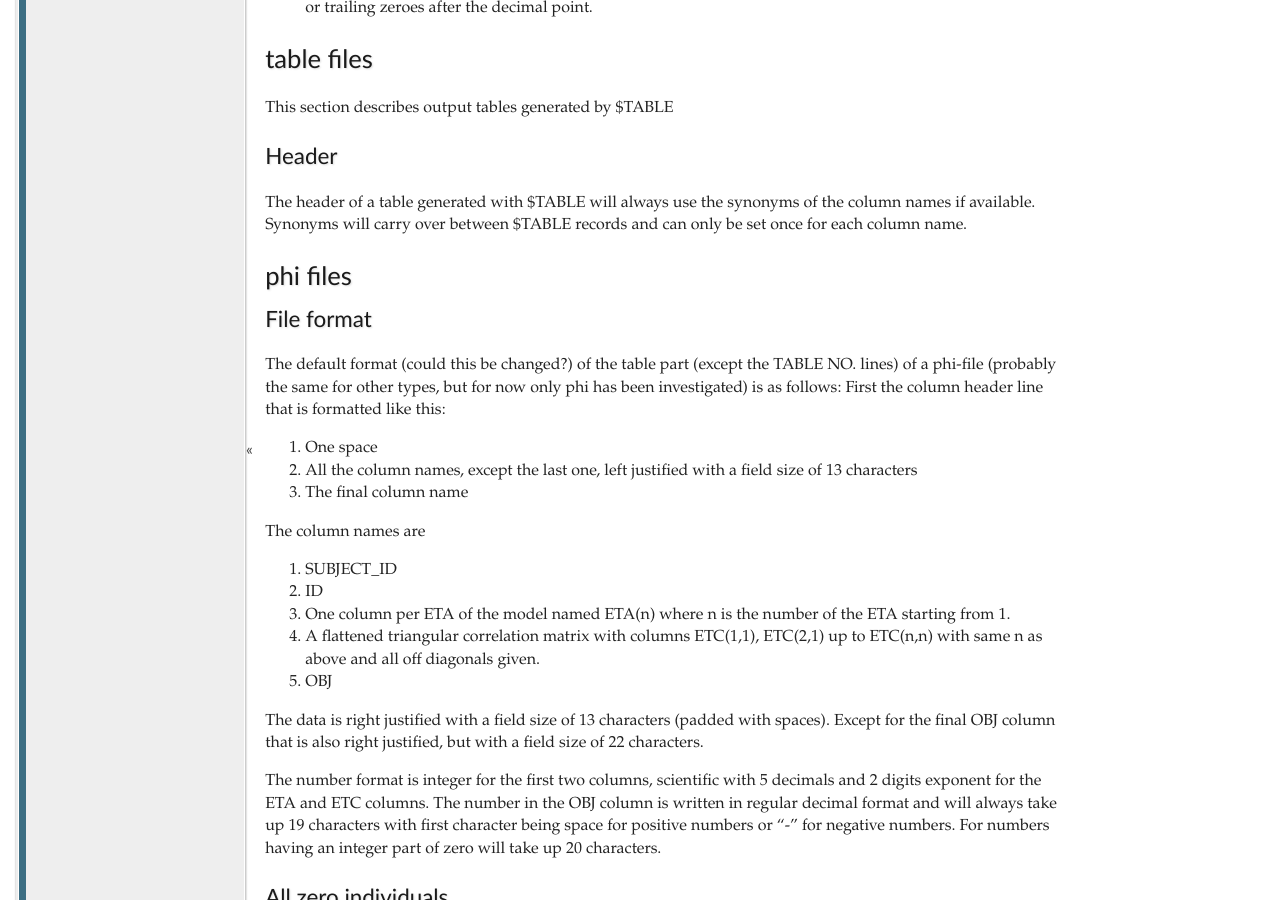
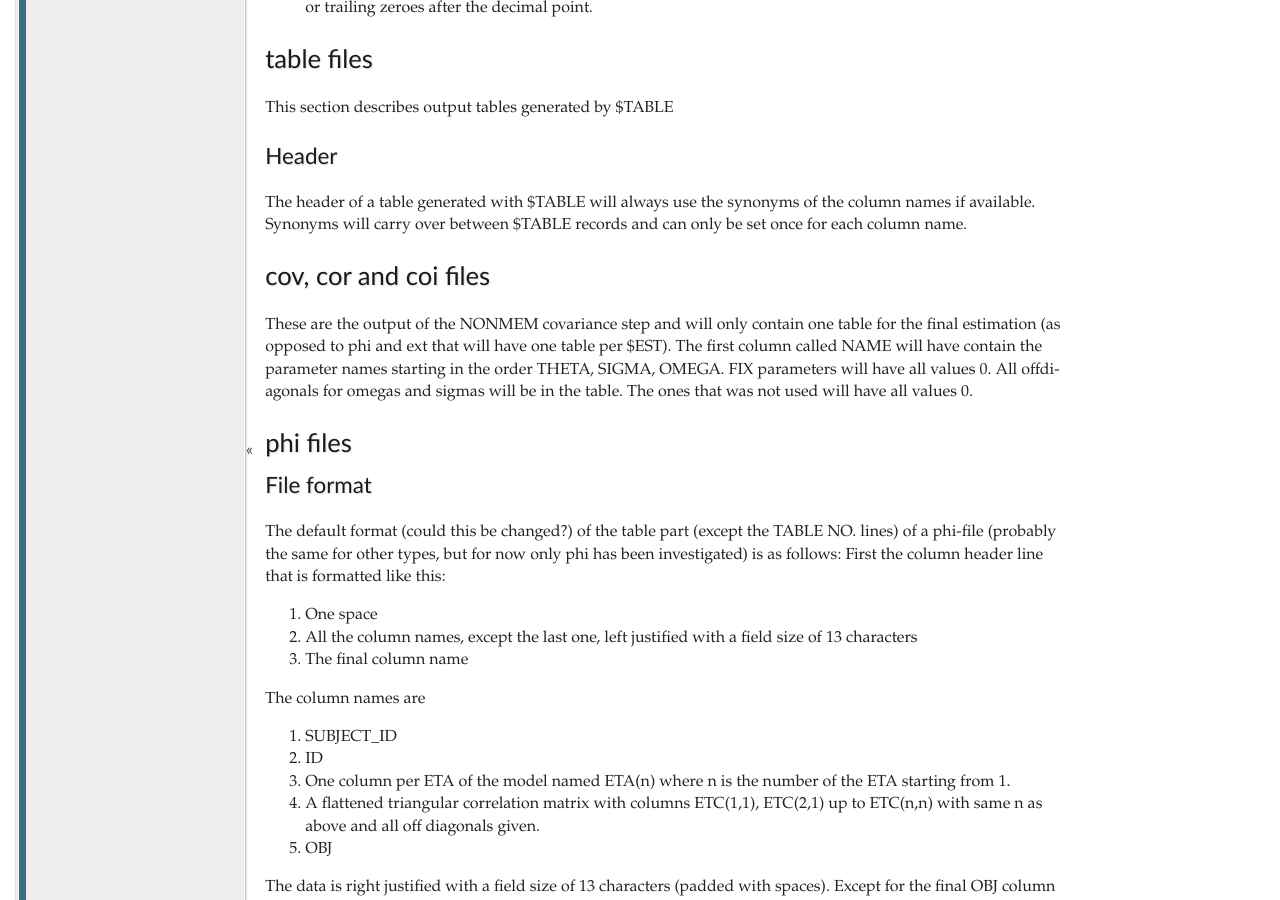
Before and after one commit to pharmpy/pharmpy, a Sphinx documentation site: the page built from docs/NONMEM.rst, in a window 1280 px wide and 900 px high, scrolled down 2218 px. Built offline with Sphinx 7.4.7, drawn with Linux system fonts in a browser that asks for light colours; pages that are not in the unit, such as notebooks, are missing from menus; some of the changed text lies outside the part shown.

Commit message:
Start cov-file format in NONMEM

```diff
--- a/docs/NONMEM.rst
+++ b/docs/NONMEM.rst
@@ -99,6 +99,11 @@ Header
 
 The header of a table generated with $TABLE will always use the synonyms of the column names if available. Synonyms will carry over between $TABLE records and can only be set once for each column name.
 
+
+cov, cor and coi files
+----------------------
+
+These are the output of the NONMEM covariance step and will only contain one table for the final estimation (as opposed to phi and ext that will have one table per $EST). The first column called NAME will have contain the parameter names starting in the order THETA, SIGMA, OMEGA. FIX parameters will have all values 0. All offdiagonals for omegas and sigmas will be in the table. The ones that was not used will have all values 0.
 
 phi files
 ---------
```
